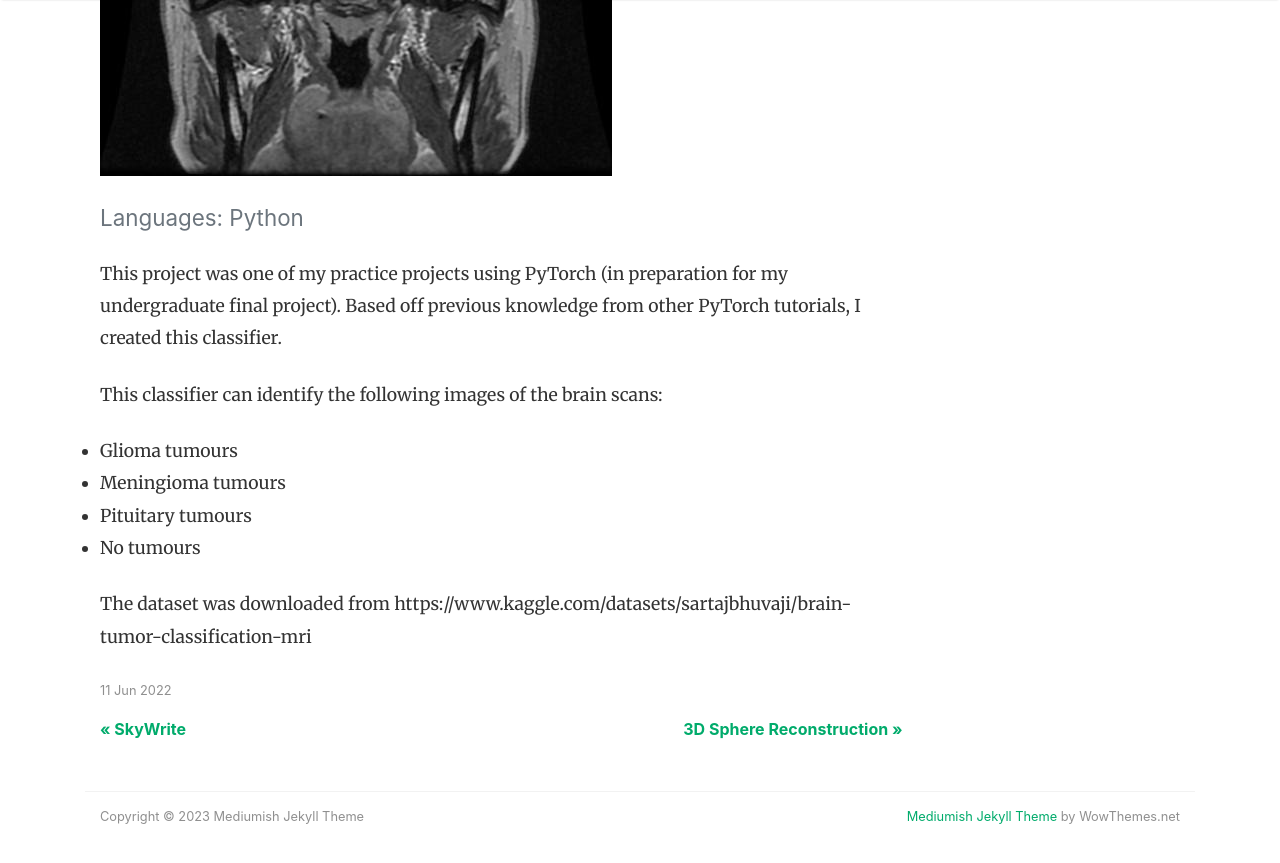
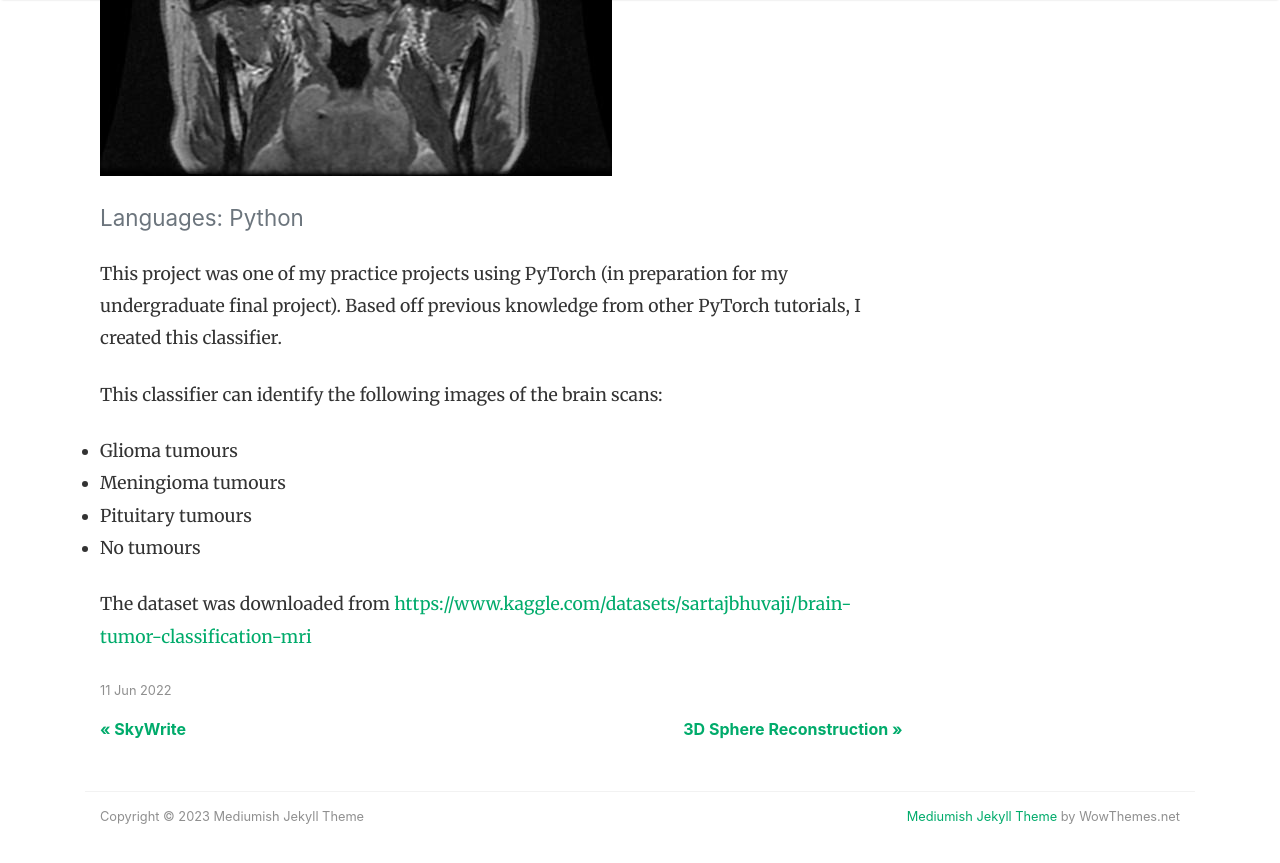
Before and after one commit to JoanneLin168/JoanneLin168.github.io, a Jekyll site: the page built from docs/_posts/2022-06-11-brain-tumour-mri-classification.md, in a window 1280 px wide and 900 px high, scrolled down 647 px. Shown: the top 863 px of the window. Built offline with Jekyll 4.4.1, drawn with Linux system fonts in a browser that asks for light colours; nearby versions of some CDN libraries.

Commit message:
Fixed links

```diff
--- a/docs/_posts/2022-06-11-brain-tumour-mri-classification.md
+++ b/docs/_posts/2022-06-11-brain-tumour-mri-classification.md
@@ -14,4 +14,4 @@ This classifier can identify the following images of the brain scans:
 - Pituitary tumours
 - No tumours
 
-The dataset was downloaded from https://www.kaggle.com/datasets/sartajbhuvaji/brain-tumor-classification-mri
+The dataset was downloaded from <https://www.kaggle.com/datasets/sartajbhuvaji/brain-tumor-classification-mri>
```
Also changed, not shown: docs/_posts/2023-01-12-cnn-fruit-detector.md (+1 -1 lines).
